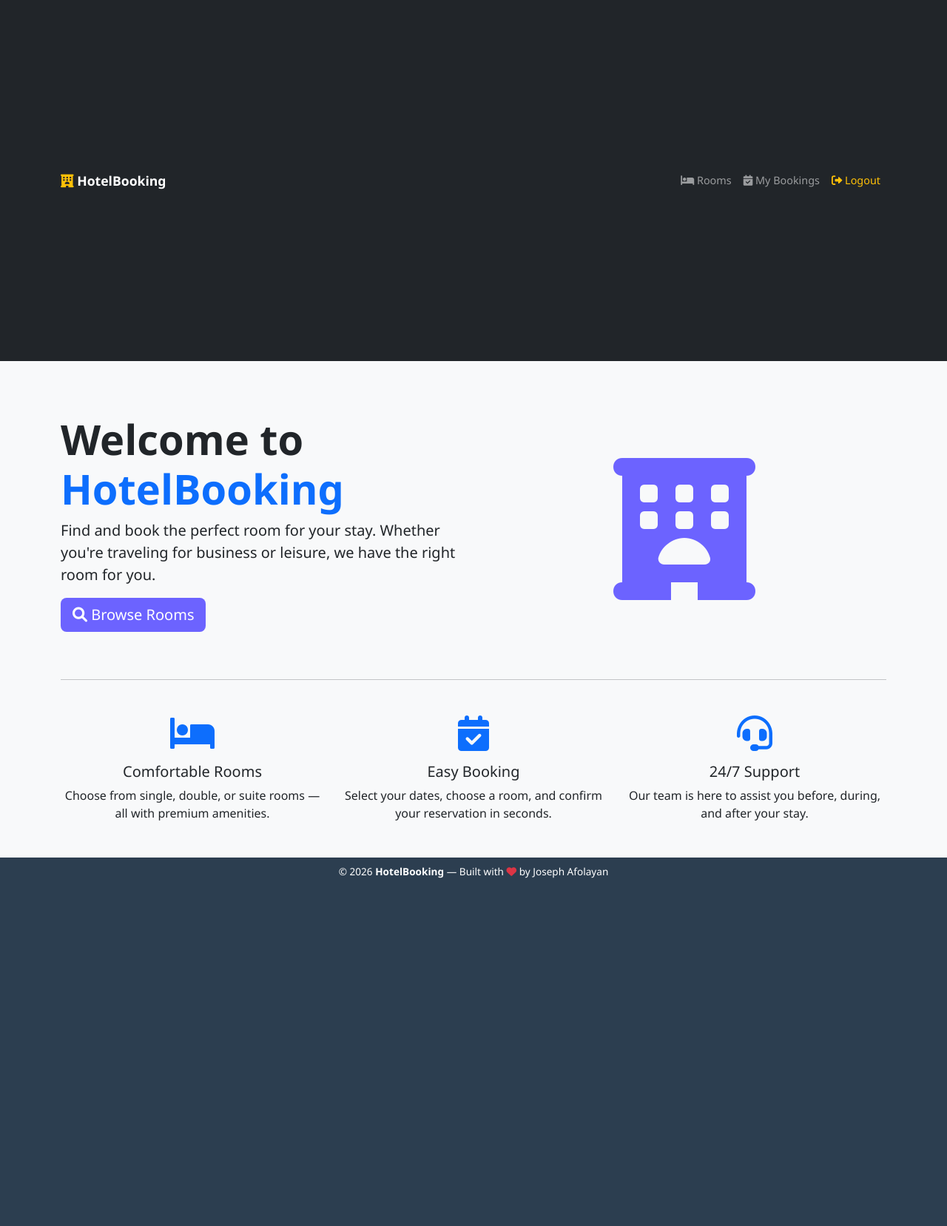
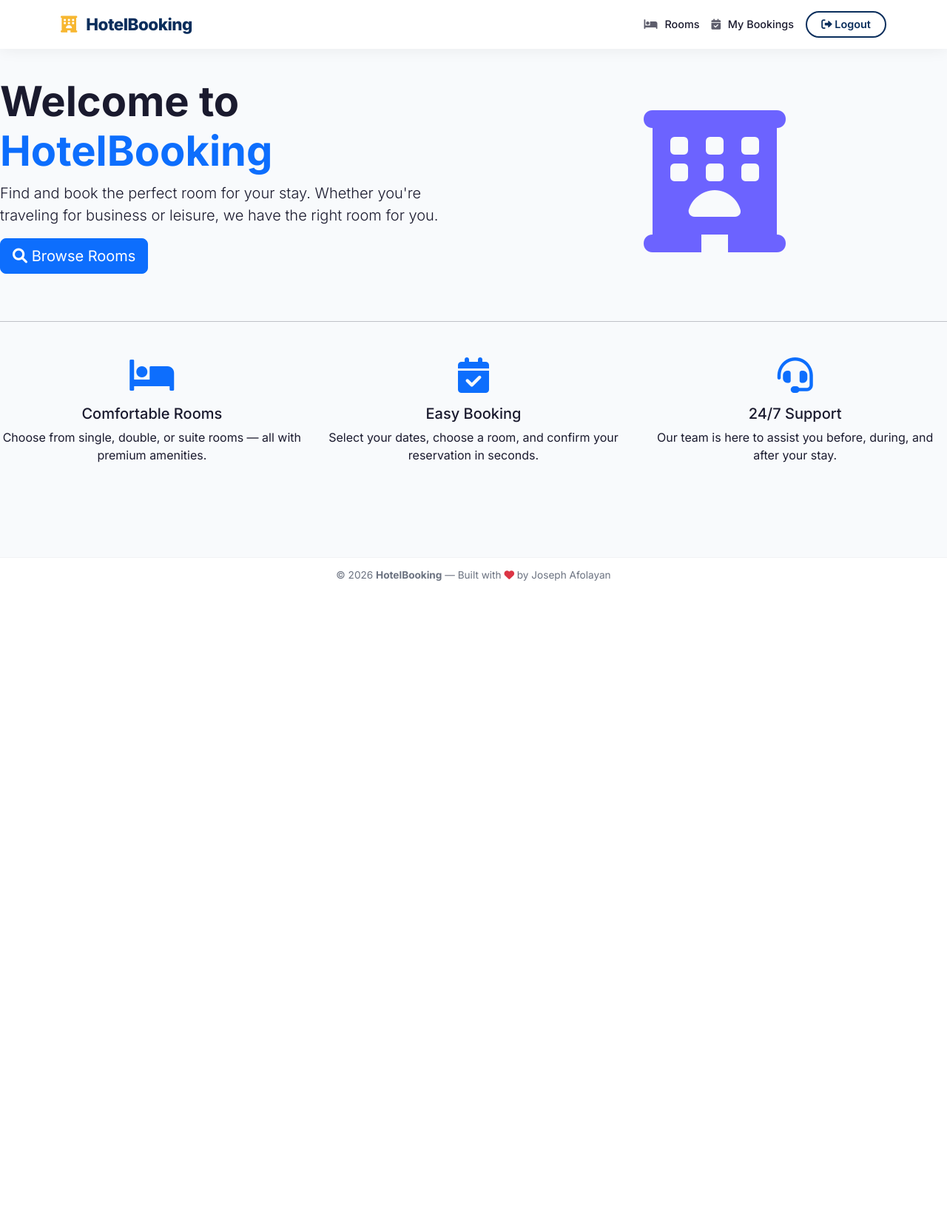
Before and after one commit to Ajtech27/Booking-System, a Flask app: page / in a window 1280 px wide. Shown: the whole page at 74% size. After the commit the page ends 785 px from the top, so only its background shows below. Run offline with Flask 3, Linux system fonts and the light colour scheme; the visitor is signed in with stand-in values (Sample User, id 1).

Commit message:
implement new UI

```diff
--- a/backend/app/templates/base.html
+++ b/backend/app/templates/base.html
@@ -1,4 +1,4 @@
- <!DOCTYPE html>
+<!DOCTYPE html>
 <html lang="en">
 <head>
     <meta charset="UTF-8" />
@@ -9,118 +9,319 @@
     <link href="https://cdn.jsdelivr.net/npm/bootstrap@5.3.0/dist/css/bootstrap.min.css" rel="stylesheet" />
     <!-- Font Awesome -->
     <link rel="stylesheet" href="https://cdnjs.cloudflare.com/ajax/libs/font-awesome/6.0.0-beta3/css/all.min.css" />
+    <!-- Google Fonts -->
+    <link href="https://fonts.googleapis.com/css2?family=Inter:wght@300;400;500;600;700;800&display=swap" rel="stylesheet" />
 
     <style>
-        body {
-            font-family: 'Segoe UI', Tahoma, Geneva, Verdana, sans-serif;
-            background: #f8f9fa;
-            padding-top: 56px;  /* Reduced from default to match smaller navbar */
+        /* ─── Root Variables ─── */
+        :root {
+            --primary: #0a2e5c;
+            --primary-light: #1a4a7a;
+            --accent: #f7b731;
+            --accent-hover: #e5a520;
+            --text-dark: #1a1a2e;
+            --text-muted: #6b7280;
+            --bg-light: #f8fafc;
+            --bg-white: #ffffff;
+            --shadow: 0 8px 30px rgba(0, 0, 0, 0.08);
+            --shadow-hover: 0 12px 40px rgba(0, 0, 0, 0.15);
+            --radius: 16px;
+            --transition: all 0.3s ease;
         }
 
-        .navbar-brand {
-            font-weight: 700;
-            font-size: 1.2rem;  /* Smaller brand text */
+        /* ─── Base Layout ─── */
+        html, body {
+            height: 100%;
+            margin: 0;
         }
 
-        .navbar-brand i {
-            color: #ffc107;
+        body {
+            font-family: 'Inter', -apple-system, BlinkMacSystemFont, sans-serif;
+            background: var(--bg-light);
+            color: var(--text-dark);
+            padding-top: 72px;
+            display: flex;
+            flex-direction: column;
+            min-height: 100vh;
         }
 
-        .footer {
-            background: #2c3e50;
-            color: white;
-            padding: 0.55rem 0;  /* Reduced padding */
-            margin-top: 1rem;     /* Reduced margin */
-            text-align: center;
+        main {
+            flex: 1;
         }
 
-        .footer a {
-            color: #ffc107;
-            text-decoration: none;
+        /* ─── Navbar ─── */
+        .navbar-custom {
+            background: var(--bg-white);
+            box-shadow: 0 2px 20px rgba(0, 0, 0, 0.06);
+            padding: 0.7rem 0;
+            backdrop-filter: blur(12px);
         }
 
-        .footer p {
-            font-size: 0.85rem;   /* Smaller footer text */
-            margin-bottom: 0;
+        .navbar-custom .navbar-brand {
+            font-weight: 800;
+            font-size: 1.4rem;
+            color: var(--primary);
+            letter-spacing: -0.5px;
         }
 
-        .container {
-            min-height: 60vh;     /* Reduced from 70vh */
+        .navbar-custom .navbar-brand i {
+            color: var(--accent);
+            margin-right: 8px;
         }
 
-        .card {
-            border-radius: 12px;
-            box-shadow: 0 4px 12px rgba(0, 0, 0, 0.08);
-            transition: transform 0.2s ease;
+        .navbar-custom .nav-link {
+            font-weight: 500;
+            color: var(--text-dark);
+            padding: 0.4rem 1rem;
+            border-radius: 8px;
+            transition: var(--transition);
+            font-size: 0.9rem;
         }
 
-        .card:hover {
-            transform: translateY(-4px);
+        .navbar-custom .nav-link:hover {
+            background: var(--bg-light);
+            color: var(--primary);
         }
 
-        .btn-primary {
-            background: #6c63ff;
-            border: none;
+        .navbar-custom .nav-link i {
+            margin-right: 6px;
+            opacity: 0.7;
         }
 
-        .btn-primary:hover {
-            background: #5a52d5;
+        .btn-outline-light-custom {
+            border: 2px solid var(--primary);
+            color: var(--primary);
+            font-weight: 600;
+            padding: 0.3rem 1.2rem;
+            border-radius: 50px;
+            transition: var(--transition);
+            font-size: 0.9rem;
         }
 
-        .btn-warning {
-            color: #212529;
+        .btn-outline-light-custom:hover {
+            background: var(--primary);
+            color: white;
         }
 
+        .btn-primary-custom {
+            background: var(--primary);
+            color: white;
+            border: none;
+            font-weight: 600;
+            padding: 0.3rem 1.2rem;
+            border-radius: 50px;
+            transition: var(--transition);
+            font-size: 0.9rem;
+        }
+
+        .btn-primary-custom:hover {
+            background: var(--primary-light);
+            transform: translateY(-2px);
+            box-shadow: 0 8px 20px rgba(10, 46, 92, 0.25);
+            color: white;
+        }
+
+        /* ─── Cards ─── */
+        .card-modern {
+            background: var(--bg-white);
+            border: none;
+            border-radius: var(--radius);
+            box-shadow: var(--shadow);
+            transition: var(--transition);
+            overflow: hidden;
+        }
+
+        .card-modern:hover {
+            transform: translateY(-4px);
+            box-shadow: var(--shadow-hover);
+        }
+
+        .card-modern .card-header {
+            background: transparent;
+            border-bottom: 1px solid #f1f3f5;
+            padding: 1.25rem 1.5rem;
+            font-weight: 700;
+            font-size: 1.1rem;
+        }
+
+        .card-modern .card-body {
+            padding: 1.5rem;
+        }
+
+        /* ─── Buttons ─── */
+        .btn-accent {
+            background: var(--accent);
+            color: var(--text-dark);
+            border: none;
+            font-weight: 600;
+            padding: 0.5rem 1.8rem;
+            border-radius: 50px;
+            transition: var(--transition);
+        }
+
+        .btn-accent:hover {
+            background: var(--accent-hover);
+            transform: translateY(-2px);
+            box-shadow: 0 8px 25px rgba(247, 183, 49, 0.35);
+            color: var(--text-dark);
+        }
+
+        .btn-outline-accent {
+            border: 2px solid var(--accent);
+            color: var(--accent);
+            background: transparent;
+            font-weight: 600;
+            padding: 0.5rem 1.8rem;
+            border-radius: 50px;
+            transition: var(--transition);
+        }
+
+        .btn-outline-accent:hover {
+            background: var(--accent);
+            color: var(--text-dark);
+            transform: translateY(-2px);
+        }
+
+        .btn-primary-solid {
+            background: var(--primary);
+            color: white;
+            border: none;
+            font-weight: 600;
+            padding: 0.5rem 1.8rem;
+            border-radius: 50px;
+            transition: var(--transition);
+        }
+
+        .btn-primary-solid:hover {
+            background: var(--primary-light);
+            transform: translateY(-2px);
+            box-shadow: 0 8px 25px rgba(10, 46, 92, 0.3);
+            color: white;
+        }
+
+        /* ─── Badges ─── */
+        .badge-available {
+            background: #d1fae5;
+            color: #065f46;
+            padding: 0.2rem 0.8rem;
+            border-radius: 50px;
+            font-weight: 600;
+            font-size: 0.7rem;
+        }
+
+        .badge-unavailable {
+            background: #fee2e2;
+            color: #991b1b;
+            padding: 0.2rem 0.8rem;
+            border-radius: 50px;
+            font-weight: 600;
+            font-size: 0.7rem;
+        }
+
+        /* ─── Flash Messages ─── */
         .flash-messages {
-            margin-top: 0.5rem;
+            margin-top: 1rem;
+        }
+
+        .alert-custom {
+            border: none;
+            border-radius: 12px;
+            padding: 0.8rem 1.5rem;
+            font-weight: 500;
+            box-shadow: var(--shadow);
+        }
+
+        /* ─── Footer ─── */
+        .footer-custom {
+            background: var(--bg-white);
+            border-top: 1px solid #f1f3f5;
+            padding: 0.8rem 0;
+            margin-top: 2rem;
+            color: var(--text-muted);
+            font-size: 0.85rem;
+            flex-shrink: 0;
+        }
+
+        .footer-custom a {
+            color: var(--primary);
+            text-decoration: none;
+            font-weight: 500;
+        }
+
+        .footer-custom a:hover {
+            color: var(--accent);
+        }
+
+        /* ─── Utility ─── */
+        .text-accent {
+            color: var(--accent);
+        }
+        .text-primary-dark {
+            color: var(--primary);
+        }
+        .bg-soft-primary {
+            background: #e8edf5;
+        }
+
+        /* ─── Responsive ─── */
+        @media (max-width: 768px) {
+            body {
+                padding-top: 64px;
+            }
+            .navbar-custom .navbar-brand {
+                font-size: 1.1rem;
+            }
+            .footer-custom {
+                font-size: 0.75rem;
+                padding: 0.6rem 0;
+            }
         }
     </style>
 </head>
 <body>
 
-    <!-- ─── Navbar (Reduced Size) ─── -->
-    <nav class="navbar navbar-expand-lg navbar-dark bg-dark py-1 fixed-top">  <!-- py-1 for minimal padding -->
+    <!-- ─── Navbar ─── -->
+    <nav class="navbar navbar-expand-lg navbar-custom fixed-top">
         <div class="container">
-            <a class="navbar-brand" href="{{ url_for('index') }}" style="font-size: 1.1rem;">
+            <a class="navbar-brand" href="{{ url_for('index') }}">
                 <i class="fas fa-hotel"></i> HotelBooking
             </a>
-            <button class="navbar-toggler" type="button" data-bs-toggle="collapse" data-bs-target="#navbarNav">
+            <button class="navbar-toggler border-0" type="button" data-bs-toggle="collapse" data-bs-target="#navbarNav">
                 <span class="navbar-toggler-icon"></span>
             </button>
             <div class="collapse navbar-collapse" id="navbarNav">
-                <ul class="navbar-nav ms-auto">
+                <ul class="navbar-nav ms-auto align-items-lg-center">
                     <li class="nav-item">
-                        <a class="nav-link" href="{{ url_for('rooms.list_rooms') }}" style="font-size: 0.9rem;">
+                        <a class="nav-link" href="{{ url_for('rooms.list_rooms') }}">
                             <i class="fas fa-bed"></i> Rooms
                         </a>
                     </li>
-
                     {% if current_user.is_authenticated %}
                         <li class="nav-item">
-                            <a class="nav-link" href="{{ url_for('bookings.my_bookings') }}" style="font-size: 0.9rem;">
+                            <a class="nav-link" href="{{ url_for('bookings.my_bookings') }}">
                                 <i class="fas fa-calendar-check"></i> My Bookings
                             </a>
                         </li>
                         {% if current_user.role == 'admin' %}
                             <li class="nav-item">
-                                <a class="nav-link" href="{{ url_for('admin.dashboard') }}" style="font-size: 0.9rem;">
+                                <a class="nav-link" href="{{ url_for('admin.dashboard') }}">
                                     <i class="fas fa-user-cog"></i> Admin
                                 </a>
                             </li>
                         {% endif %}
-                        <li class="nav-item">
-                            <a class="nav-link text-warning" href="{{ url_for('auth.logout') }}" style="font-size: 0.9rem;">
+                        <li class="nav-item ms-lg-2">
+                            <a class="btn btn-outline-light-custom" href="{{ url_for('auth.logout') }}">
                                 <i class="fas fa-sign-out-alt"></i> Logout
                             </a>
                         </li>
                     {% else %}
                         <li class="nav-item">
-                            <a class="nav-link" href="{{ url_for('auth.login') }}" style="font-size: 0.9rem;">
+                            <a class="nav-link" href="{{ url_for('auth.login') }}">
                                 <i class="fas fa-sign-in-alt"></i> Login
                             </a>
                         </li>
-                        <li class="nav-item">
-                            <a class="nav-link btn btn-outline-light btn-sm px-3" href="{{ url_for('auth.register') }}" style="font-size: 0.85rem;">
+                        <li class="nav-item ms-lg-2">
+                            <a class="btn btn-primary-custom" href="{{ url_for('auth.register') }}">
                                 Register
                             </a>
                         </li>
@@ -135,7 +336,8 @@
         {% with messages = get_flashed_messages(with_categories=true) %}
             {% if messages %}
                 {% for category, message in messages %}
-                    <div class="alert alert-{{ category }} alert-dismissible fade show" role="alert">
+                    <div class="alert alert-custom alert-{{ category }} alert-dismissible fade show" role="alert">
+                        <i class="fas fa-{% if category == 'success' %}check-circle{% elif category == 'danger' %}exclamation-circle{% else %}info-circle{% endif %} me-2"></i>
                         {{ message }}
                         <button type="button" class="btn-close" data-bs-dismiss="alert"></button>
                     </div>
@@ -144,15 +346,15 @@
         {% endwith %}
     </div>
 
-    <!-- ─── Page Content ─── -->
-    <div class="container py-3">  <!-- Reduced padding -->
+    <!-- ─── Main Content ─── -->
+    <main class="py-3">
         {% block content %}{% endblock %}
-    </div>
+    </main>
 
-    <!-- ─── Footer (Reduced Size) ─── -->
-    <footer class="footer">
-        <div class="container">
-            <p>
+    <!-- ─── Footer ─── -->
+    <footer class="footer-custom">
+        <div class="container text-center">
+            <p class="mb-0">
                 &copy; 2026 <strong>HotelBooking</strong> &mdash; Built with
                 <i class="fas fa-heart text-danger"></i> by Joseph Afolayan
             </p>
@@ -161,8 +363,6 @@
 
     <!-- Bootstrap JS -->
     <script src="https://cdn.jsdelivr.net/npm/bootstrap@5.3.0/dist/js/bootstrap.bundle.min.js"></script>
-
-    <!-- Custom JS block -->
     {% block scripts %}{% endblock %}
 </body>
 </html>
```
